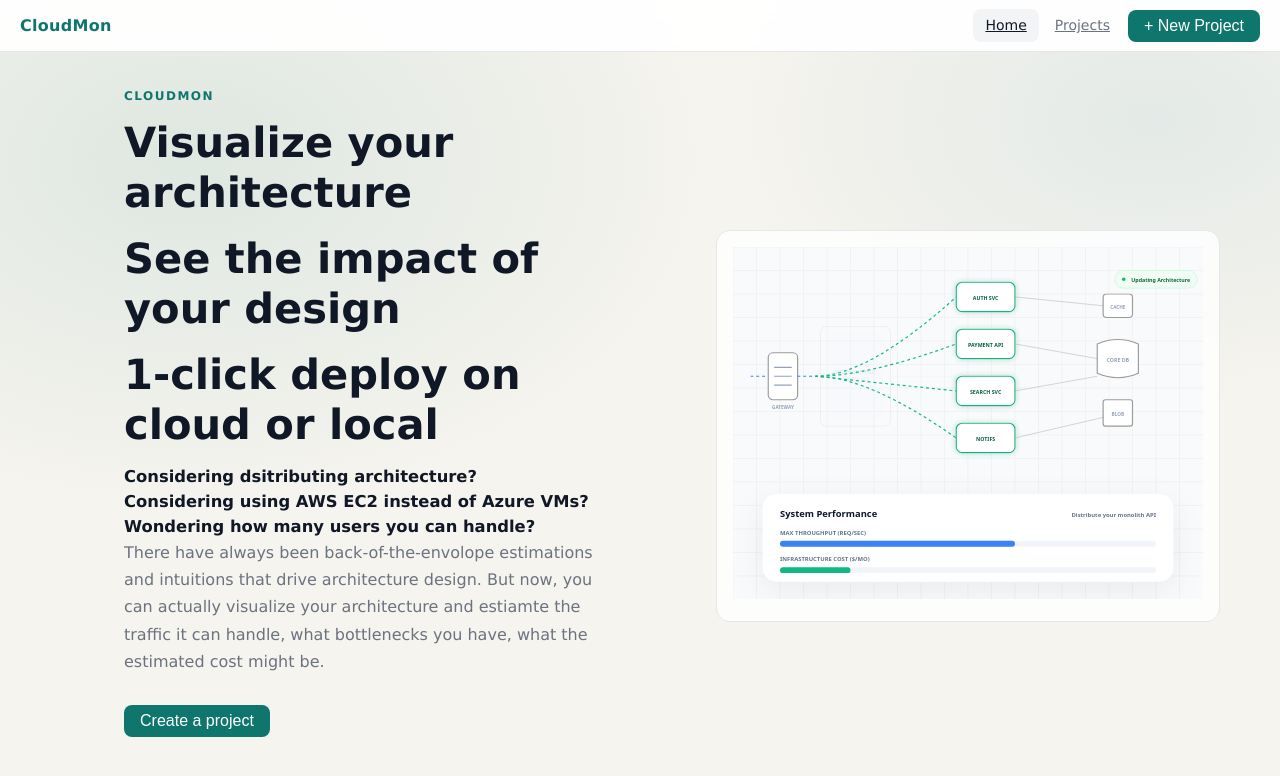
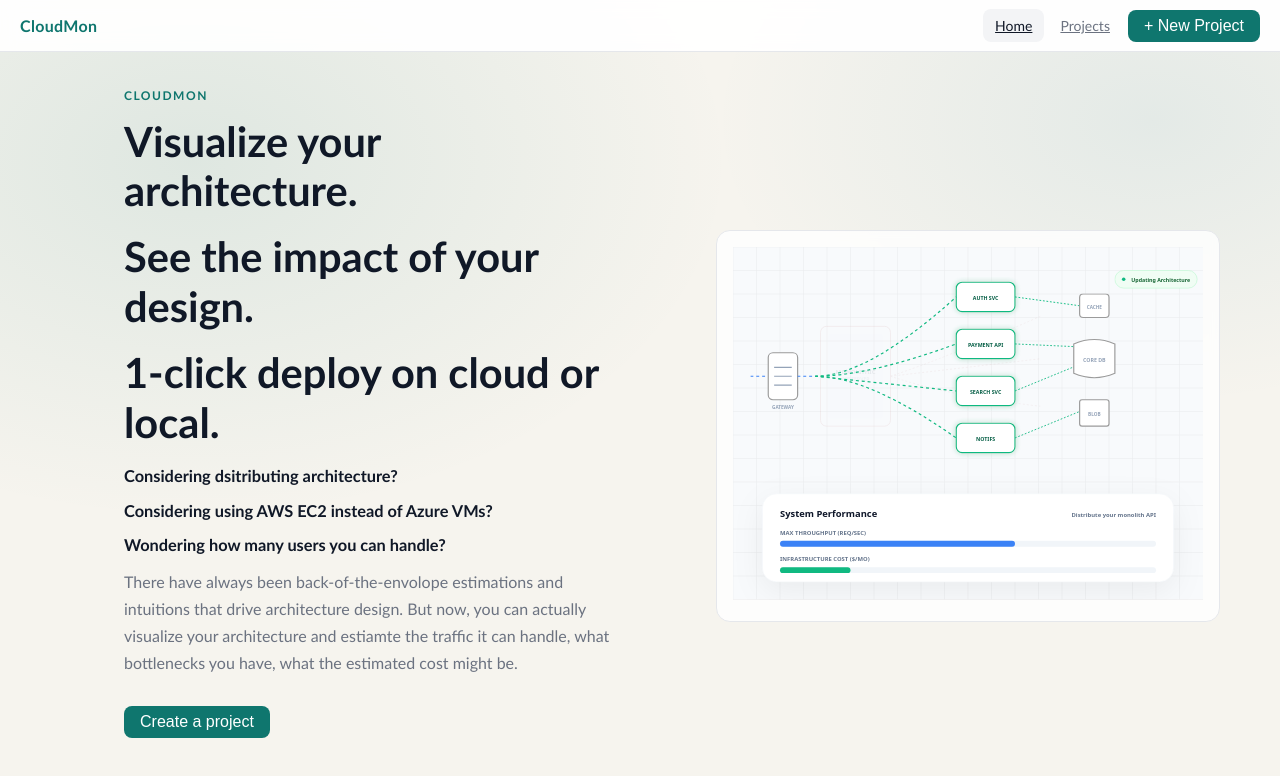
Before and after one commit to abhinandan-SS25/cloudmon, a React (Create React App) app in the folder frontend/: page / in a window 1280 px wide. Shown: the top 776 px of the page. Built offline with nearby package versions, Linux system fonts and the light colour scheme.

Commit message:
Updated svg colors and lines

```diff
--- a/frontend/src/App.css
+++ b/frontend/src/App.css
@@ -6,7 +6,7 @@
 *, *::before, *::after { box-sizing: border-box; margin: 0; padding: 0; }
 html, body, #root { height: 100%; width: 100%; }
 body {
-  font-family:'Lucida Sans', 'Lucida Sans Regular', 'Lucida Grande', 'Lucida Sans Unicode', Geneva, Verdana, sans-serif;
+  font-family:'Gill Sans', 'Gill Sans MT', Calibri, 'Trebuchet MS', sans-serif;
   font-size: 14px;
   line-height: 1.5;
   -webkit-font-smoothing: antialiased;
@@ -402,6 +402,7 @@ body {
 .hero { display: grid; grid-template-columns: 1.1fr 0.9fr; gap: 40px; align-items: center; width: 100%; }
 .hero-kicker { font-size: 0.75rem; text-transform: uppercase; letter-spacing: 1.5px; color: var(--accent); font-weight: 600; }
 .hero-copy h1 { font-size: 2.6rem; font-weight: 900; margin: 12px 0 16px; line-height: 1.2; }
+.hero-copy h3 { margin-bottom: 10px; }
 .hero-copy p { font-size: 1rem; color: var(--text-dim); line-height: 1.7; }
 .hero-actions { display: flex; gap: 10px; margin-top: 24px; }
 .hero-panel { display: grid; gap: 12px; }
--- a/frontend/src/components/CloudmonSVG.tsx
+++ b/frontend/src/components/CloudmonSVG.tsx
@@ -89,7 +89,11 @@ export default function CloudmonSVG() {
           <rect x="155" y="135" width="110" height="170" rx="6" fill="#F1F5F9" />
           <text x="210" y="215" textAnchor="middle" fill="#475569" fontSize="12" className="label-text">MONOLITHIC</text>
           <text x="210" y="230" textAnchor="middle" fill="#94A3B8" fontSize="10" className="label-text">API SERVER</text>
-          <path d="M 280 220 L 520 220" stroke="#b7b7b7" strokeWidth="2" strokeDasharray="4 4" />
+          <g stroke="#bd7171" strokeWidth="1.5" strokeDasharray="4 4" fill="none">
+            <path d="M 280 220 Q 400 180 580 100" />
+            <path d="M 280 220 L 580 185" />
+            <path d="M 280 220 Q 400 260 580 280" />
+          </g>
         </g>
 
         {/* MICROSERVICES (Scaling Group) */}
@@ -98,29 +102,37 @@ export default function CloudmonSVG() {
             <rect x="0" y="60" width="100" height="50" rx="10" fill="white" stroke="#10B981" strokeWidth="2" filter="url(#glow-green)" />
             <text x="50" y="90" textAnchor="middle" fill="#065F46" fontSize="9" className="label-text">AUTH SVC</text>
             <path d="M -240 220 Q -150 220 0 85" stroke="#10B981" strokeWidth="2" fill="none" className="flow-path" />
+            <path d="M 100 85 L 210 100" stroke="#00ba7c" strokeWidth="1.5" fill="none" strokeDasharray="3 3" />
+
           </g>
 
           <g className="micro" style={{ animationDelay: '0.2s' }}>
             <rect x="0" y="140" width="100" height="50" rx="10" fill="white" stroke="#10B981" strokeWidth="2" filter="url(#glow-green)" />
             <text x="50" y="170" textAnchor="middle" fill="#065F46" fontSize="9" className="label-text">PAYMENT API</text>
             <path d="M -240 220 Q -150 220 0 165" stroke="#10B981" strokeWidth="2" fill="none" className="flow-path" />
+            <path d="M 100 165 L 210 170" stroke="#10B981" strokeWidth="1.5" fill="none" strokeDasharray="3 3" />
+
           </g>
 
           <g className="micro" style={{ animationDelay: '0.4s' }}>
             <rect x="0" y="220" width="100" height="50" rx="10" fill="white" stroke="#10B981" strokeWidth="2" filter="url(#glow-green)" />
             <text x="50" y="250" textAnchor="middle" fill="#065F46" fontSize="9" className="label-text">SEARCH SVC</text>
             <path d="M -240 220 L 0 245" stroke="#10B981" strokeWidth="2" fill="none" className="flow-path" />
+            <path d="M 100 245 L 210 200" stroke="#10B981" strokeWidth="1.5" fill="none" strokeDasharray="3 3" />
+
           </g>
 
           <g className="micro" style={{ animationDelay: '0.6s' }}>
             <rect x="0" y="300" width="100" height="50" rx="10" fill="white" stroke="#10B981" strokeWidth="2" filter="url(#glow-green)" />
             <text x="50" y="330" textAnchor="middle" fill="#065F46" fontSize="9" className="label-text">NOTIFS</text>
             <path d="M -240 220 Q -150 220 0 325" stroke="#10B981" strokeWidth="2" fill="none" className="flow-path" />
+            <path d="M 100 325 L 210 280" stroke="#10B981" strokeWidth="1.5" fill="none" strokeDasharray="3 3" />
+
           </g>
         </g>
 
         {/* Egress (Storage Tier) */}
-        <g transform="translate(620, 80)">
+        <g transform="translate(580, 80)">
           <g transform="translate(0, 70)">
             <path d="M 0 15 Q 35 0 70 15 L 70 65 Q 35 80 0 65 Z" fill="white" stroke="#9b9b9b" strokeWidth="2" />
             <text x="35" y="45" textAnchor="middle" fill="#94A3B8" fontSize="9" className="label-text">CORE DB</text>
@@ -132,12 +144,6 @@ export default function CloudmonSVG() {
           <g transform="translate(10, 180)">
              <rect width="50" height="45" rx="4" fill="white" stroke="#9b9b9b" strokeWidth="2" />
              <text x="25" y="28" textAnchor="middle" fill="#94A3B8" fontSize="8" className="label-text">BLOB</text>
-          </g>
-          <g opacity="0.5" stroke="#7c7c7c" strokeWidth="1" fill="none">
-            <path d="M -140 5 L 10 20" />
-            <path d="M -140 85 L 0 110" />
-            <path d="M -140 165 L 0 140" />
-            <path d="M -140 245 L 10 210" />
           </g>
         </g>
 
--- a/frontend/src/pages/LandingPage.tsx
+++ b/frontend/src/pages/LandingPage.tsx
@@ -20,9 +20,9 @@ export default function LandingPage() {
       <div className="hero">
         <div className="hero-copy">
           <span className="hero-kicker">CloudMon</span>
-          <h1>Visualize your architecture</h1>
-          <h1>See the impact of your design</h1>
-          <h1>1-click deploy on cloud or local</h1>
+          <h1>Visualize your architecture.</h1>
+          <h1>See the impact of your design.</h1>
+          <h1>1-click deploy on cloud or local.</h1>
           <h3>Considering dsitributing architecture?</h3>
           <h3>Considering using AWS EC2 instead of Azure VMs?</h3>
           <h3>Wondering how many users you can handle?</h3>
@@ -35,14 +35,8 @@ export default function LandingPage() {
           </button>
         </div>
         <div className="panel-card">
-            <CloudmonSVG />
-            {/* Persisting projects: feature coming soon
-            <button className="btn-secondary" onClick={() => navigate('/projects')}>
-              Browse projects
-            </button>*/}
-          </div>
-
-
+          <CloudmonSVG />
+        </div>
       </div>
     </div>
 
```
